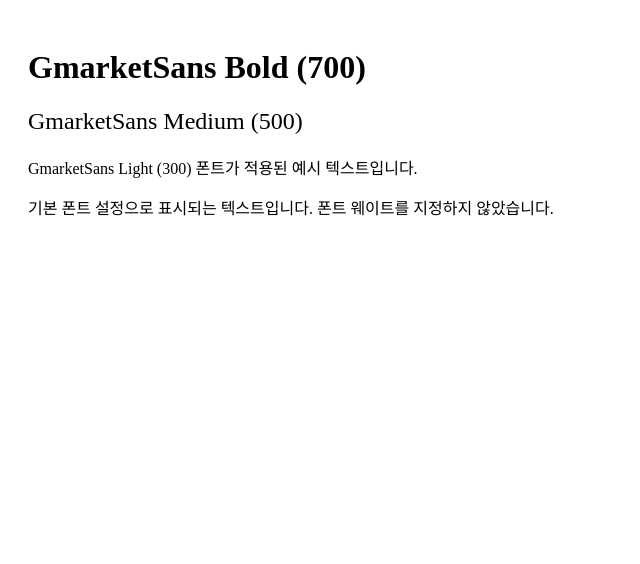
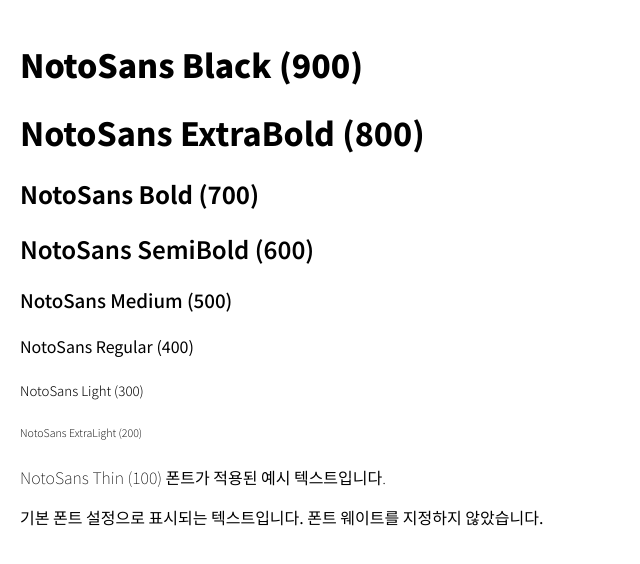
Before and after one commit to CoBook-2/CoBook-FE, a Next.js app: page / in a window 1280 px wide. Shown: the top 564 px of the page, without its empty margins (0-640 px from the left). Built offline with nearby package versions, Linux system fonts and the light colour scheme.

Commit message:
전역 글꼴 Noto Sans KR  설정 완료

```diff
--- a/src/pages/_app.tsx
+++ b/src/pages/_app.tsx
@@ -1,6 +1,18 @@
 import "@/styles/globals.css";
 import type { AppProps } from "next/app";
+import { Noto_Sans_KR } from "next/font/google";
+
+const notoSans = Noto_Sans_KR({
+  weight: ["100", "200", "300", "400", "500", "600", "700", "800", "900"], // 필요한 폰트 두께 선택
+  subsets: ["latin"], // 필요한 서브셋 선택
+  variable: "--font-noto-sans-kr", // CSS 변수 이름 지정 (선택 사항)
+  display: "swap", // 폰트 로딩 전략 설정 (선택 사항)
+});
 
 export default function App({ Component, pageProps }: AppProps) {
-  return <Component {...pageProps} />;
+  return (
+    <div className={notoSans.className}>
+      <Component {...pageProps} />
+    </div>
+  );
 }
--- /dev/null
+++ b/src/pages/index.module.css
@@ -0,0 +1,39 @@
+.container {
+  padding: 20px;
+}
+
+.headingBlack {
+  font-weight: 900;
+}
+
+.headingExtraBold {
+  font-weight: 800;
+}
+
+.headingBold {
+  font-weight: 700;
+}
+
+.headingSemiBold {
+  font-weight: 600;
+}
+
+.headingMedium {
+  font-weight: 500;
+}
+
+.headingRegular {
+  font-weight: 400;
+}
+
+.headingLight {
+  font-weight: 300;
+}
+
+.headingExtraLight {
+  font-weight: 200;
+}
+
+.textThin {
+  font-weight: 100;
+}
--- a/src/pages/index.tsx
+++ b/src/pages/index.tsx
@@ -1,12 +1,19 @@
 import React from "react";
+import styles from "./index.module.css";
 
 const HomePage: React.FC = () => {
   return (
-    <div style={{ padding: "20px" }}>
-      <h1 style={{ fontWeight: 700 }}>GmarketSans Bold (700)</h1>
-      <h2 style={{ fontWeight: 500 }}>GmarketSans Medium (500)</h2>
-      <p style={{ fontWeight: 300 }}>
-        GmarketSans Light (300) 폰트가 적용된 예시 텍스트입니다.
+    <div className={styles.container}>
+      <h1 className={styles.headingBlack}>NotoSans Black (900)</h1>
+      <h1 className={styles.headingExtraBold}>NotoSans ExtraBold (800)</h1>
+      <h2 className={styles.headingBold}>NotoSans Bold (700)</h2>
+      <h2 className={styles.headingSemiBold}>NotoSans SemiBold (600)</h2>
+      <h3 className={styles.headingMedium}>NotoSans Medium (500)</h3>
+      <h4 className={styles.headingRegular}>NotoSans Regular (400)</h4>
+      <h5 className={styles.headingLight}>NotoSans Light (300)</h5>
+      <h6 className={styles.headingExtraLight}>NotoSans ExtraLight (200)</h6>
+      <p className={styles.textThin}>
+        NotoSans Thin (100) 폰트가 적용된 예시 텍스트입니다.
       </p>
       <p>
         기본 폰트 설정으로 표시되는 텍스트입니다. 폰트 웨이트를 지정하지
--- a/src/styles/globals.css
+++ b/src/styles/globals.css
@@ -0,0 +1,15 @@
+:root {
+  --font-noto-sans-kr: 'Noto Sans KR', sans-serif;
+}
+
+body {
+  font-family: var(--font-noto-sans-kr), sans-serif;
+  margin: 0;
+  padding: 0;
+  box-sizing: border-box;
+}
+
+/* 모든 요소에 기본 폰트 적용 */
+* {
+  font-family: var(--font-noto-sans-kr), sans-serif;
+}
```
Also changed, not shown: src/pages/fonts/GeistMonoVF.woff (deleted), src/pages/fonts/GeistVF.woff (deleted).
